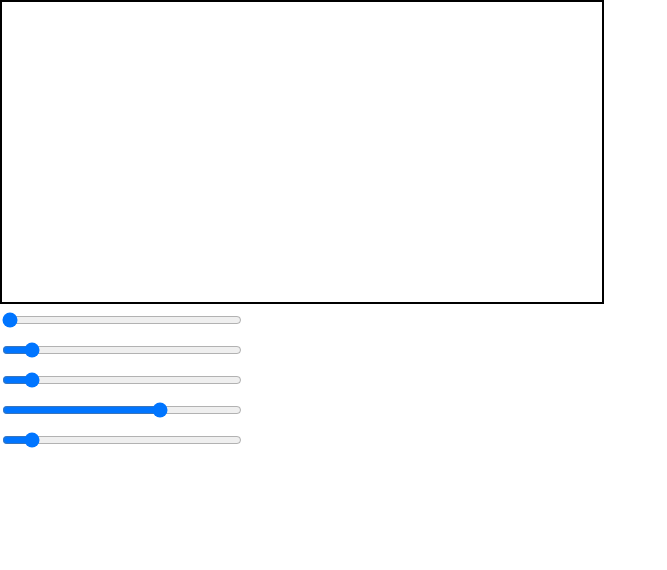
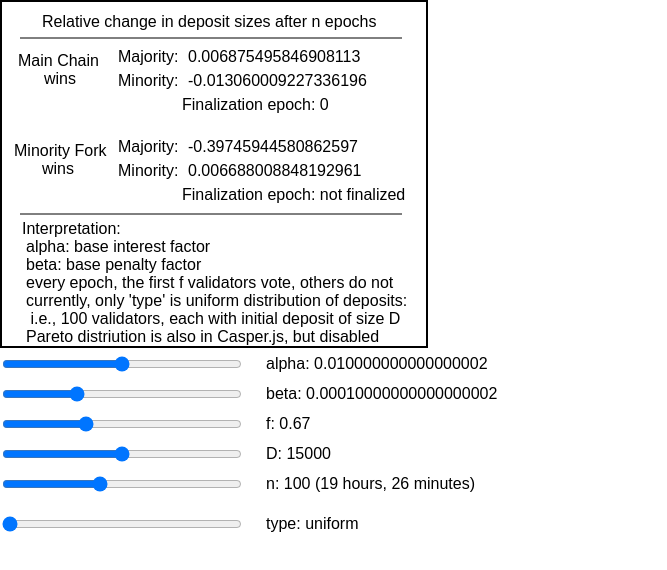
Before and after one commit to daniel-sutd/daniel-sutd.github.io, a plain HTML site: page index.html in a window 1280 px wide. Shown: the whole page, without its empty margins (0-667 px from the left). Drawn offline with Linux system fonts and the light colour scheme.

Commit message:
Add files via upload

```diff
--- a/index.html
+++ b/index.html
@@ -4,17 +4,19 @@
         <meta charset="utf-8"/>
         <link rel="stylesheet" type="text/css" href="main.css">
         <script src="js/Casper.js"></script>
-        <script src="js/MatrixDisplay.js"></script>
+        <script src="js/ResultDisplay.js"></script>
         <script src="js/SliderDisplay.js"></script>
     </head>
     <body>
-        <input id="typeSlider" class="typeSlider" type="range" min="0" max="2" value = "0" step="1" />
-        <input id="nSlider" class="nSlider" type="range" min="0" max="100" value = "0" step="any" />
-        <input id="pSlider" class="pSlider" type="range" min="0" max="100" value = "0" step="any" />
         <input id="alphaSlider" class="alphaSlider" type="range" min="0" max="100" value = "0" step="any" />
         <input id="betaSlider" class="betaSlider" type="range" min="0" max="100" value = "0" step="any" />
-        <canvas id="matrixCanvas" class="matrixCanvas" width="600" height="300"></canvas>
-        <canvas id="sliderCanvas" class="sliderCanvas" width="300" height="460"></canvas>
+        <input id="fSlider" class="fSlider" type="range" min="0" max="100" value = "0" step="any" />
+        <input id="nSlider" class="nSlider" type="range" min="0" max="100" value = "0" step="any" />
+        <input id="DSlider" class="DSlider" type="range" min="0" max="100" value = "0" step="any" />
+
+        <input id="typeSlider" class="typeSlider" type="range" min="0" max="0" value = "0" step="1" />
+        <canvas id="ResultCanvas" class="ResultCanvas" width="424" height="344"></canvas>
+        <canvas id="sliderCanvas" class="sliderCanvas" width="300" height="544"></canvas>
         <script src="js/Controls.js"></script>
     </body>
 </html>
--- a/js/Casper.js
+++ b/js/Casper.js
@@ -9,12 +9,14 @@ class Casper {
         this.baseInterestFactor = baseInterestFactor;
         this.basePenaltyFactor = basePenaltyFactor;
 
-        this.rewardFactor = 0;
         this.depositScaleFactor = Casper.INITIAL_SCALE_FACTOR;
+        this.rewardFactor = 0; // the initial value has some impact during the first epoch because it impacts the deposit factor rescale
 
         this.totalVoteUnscaled = 0;
         this.epoch = 0;
-        this.ESF = 1;
+        this.lastJustifiedEpoch = 0;
+        this.lastFinalizedEpoch = -1;
+        this.finalizationEpoch = 0;
 
         this.D = D;
         this.f = f;
@@ -22,9 +24,6 @@ class Casper {
 
         this.initFraction(D, f, setting);
         this.initDeposits(D, setting);
-
-        //console.log(this.validatorDeposits);
-        //console.log(this.validatorVoteProbs);
 	}
 
 	initFraction(D, f, setting) {
@@ -110,14 +109,23 @@ class Casper {
 		return result;
 	}
 
+    getESF() {
+        return this.epoch - this.lastFinalizedEpoch;
+    }
+
     getCollectiveReward() {
         var votePercentage = this.totalVoteUnscaled/this.getTotalDepositsUnscaled();
-		if(this.ESF >= 2) votePercentage = 0;
+		if(this.getESF() > 2) votePercentage = 0;
         return votePercentage;
     }
 
     getScaledDeposit(i) {
         return this.validatorDeposits[i] * this.depositScaleFactor;
+    }
+
+    getFinalizationEpoch() {
+        if(this.getESF() == 1) return this.finalizationEpoch;
+        else return "not finalized";
     }
 
 	processEpoch() {
@@ -132,7 +140,7 @@ class Casper {
 		this.depositScaleFactor = this.depositScaleFactor * (1 + this.getCollectiveReward()*this.rewardFactor/2 - this.rewardFactor);
 
 		// update reward factor
-		this.rewardFactor = this.baseInterestFactor/Math.sqrt(this.getTotalDepositsUnscaled() * this.depositScaleFactor) + this.basePenaltyFactor * this.ESF;
+		this.rewardFactor = this.baseInterestFactor/Math.sqrt(this.getTotalDepositsUnscaled() * this.depositScaleFactor) + this.basePenaltyFactor * this.getESF();
 
 		// update deposits
 		this.totalVoteUnscaled = 0;
@@ -141,22 +149,20 @@ class Casper {
 				this.validatorDeposits[i] += this.validatorDeposits[i] * this.rewardFactor;
 				this.totalVoteUnscaled += this.validatorDeposits[i];
 			}
-		}
-
-		if(this.totalVoteUnscaled/this.getTotalDepositsUnscaled() > 2./3) {
-			this.ESF = 1;
-		} else {
-			this.ESF++;
+            // check for justification/finalization
+            if(this.totalVoteUnscaled/this.getTotalDepositsUnscaled() > 2./3 && this.lastJustifiedEpoch < this.epoch) {
+                if(this.lastJustifiedEpoch == this.epoch-1) {
+                    if(this.epoch - this.lastFinalizedEpoch >= 3) this.finalizationEpoch = this.epoch; // just for tracing purposes
+                    this.lastFinalizedEpoch = this.epoch-1;
+                }
+                this.lastJustifiedEpoch = this.epoch;
+            }
 		}
 	}
 
     processEpochs(n) {
         for(var i=0;i<n;i++) {
             this.processEpoch();
-        }
-        var scaledDeps = [];
-        for(var i=0;i<this.numValidators;i++) {
-            scaledDeps[i] = this.validatorDeposits[i] * this.depositScaleFactor;
         }
     }
 }
@@ -166,3 +172,5 @@ Casper.PARETO4LOG5 = 1;
 Casper.PARETO4LOG5REV = 2;
 
 Casper.INITIAL_SCALE_FACTOR = 10000000000;
+
+Casper.BASE_NUM_VALIDATORS = 100;
--- a/js/Controls.js
+++ b/js/Controls.js
@@ -1,29 +1,35 @@
-resetSlider = function() {
+initSlider = function() {
     //document.getElementById('pSlider').value = 100 * trace.getCurrentTime() / (trace.maxTime - trace.minTime);
 
-    document.getElementById('pSlider').value = 67;
-    document.getElementById('alphaSlider').value = 10;
-    document.getElementById('betaSlider').value = 10;
-    document.getElementById('nSlider').value = 10;
+    document.getElementById('fSlider').value = 34;
+    document.getElementById('alphaSlider').value = 100 - 10*(3 + Math.log(0.01)/Math.log(0.1));
+    document.getElementById('betaSlider').value = 100 - 10*(3 + Math.log(0.0001)/Math.log(0.1));
+    document.getElementById('nSlider').value = 20*Math.log(100)/Math.log(10);
+    document.getElementById('DSlider').value = 12*Math.log(14999.5)/Math.log(10);
     document.getElementById('typeSlider').value = 0;
+    //console.log((Math.log(0.0001)/Math.log(0.1)+3)*10);
+    //console.log(100 - 10*(3 + Math.log(0.0001)/Math.log(0.1)));
 }
 
 redrawDisplay = function() {
-    var p = (document.getElementById('pSlider').valueAsNumber / 100);
+    var f = (document.getElementById('fSlider').valueAsNumber / 200)+0.5;
     var alpha = (Math.pow(0.1, (100 - document.getElementById('alphaSlider').valueAsNumber) / 10-3));
     var beta = (Math.pow(0.1, (100 - document.getElementById('betaSlider').valueAsNumber) / 10-3));
-    var n = (Math.ceil(Math.pow(10, document.getElementById('nSlider').valueAsNumber/16)));
+    var n = (Math.ceil(Math.pow(10, document.getElementById('nSlider').valueAsNumber/20)));
+    var D = (Math.ceil(Math.pow(10, document.getElementById('DSlider').valueAsNumber/12)));
     var type = (document.getElementById('typeSlider').valueAsNumber);
-    matrixDisplay.redraw(type, alpha, beta, p, n);
-    sliderDisplay.redraw(type, alpha, beta, p, n);
+    ResultDisplay.redraw(type, alpha, beta, f, n, D);
+    sliderDisplay.redraw(type, alpha, beta, f, n, D);
 }
 
-document.getElementById('pSlider').addEventListener("input", redrawDisplay, false);
+document.getElementById('fSlider').addEventListener("input", redrawDisplay, false);
 document.getElementById('alphaSlider').addEventListener("input", redrawDisplay, false);
 document.getElementById('betaSlider').addEventListener("input", redrawDisplay, false);
 document.getElementById('nSlider').addEventListener("input", redrawDisplay, false);
+document.getElementById('DSlider').addEventListener("input", redrawDisplay, false);
 document.getElementById('typeSlider').addEventListener("input", redrawDisplay, false);
 
-matrixDisplay = new MatrixDisplay();
+ResultDisplay = new ResultDisplay();
 sliderDisplay = new SliderDisplay();
-resetSlider();
+initSlider();
+redrawDisplay();
--- /dev/null
+++ b/js/ResultDisplay.js
@@ -0,0 +1,68 @@
+class ResultDisplay {
+
+    constructor() {
+
+    }
+
+    getDepositChange(casper, idx) {
+        return (casper.getScaledDeposit(idx)/Casper.INITIAL_SCALE_FACTOR - casper.validatorInitDeposits[idx])/casper.validatorInitDeposits[idx];
+    }
+
+    redraw(type, alpha, beta, f, n, D) {
+        var canvas = document.getElementById('ResultCanvas');
+        var context = canvas.getContext('2d');
+
+        var casperMC = new Casper(Casper.BASE_NUM_VALIDATORS, D * Casper.INITIAL_SCALE_FACTOR, type, f, alpha, beta);
+        casperMC.processEpochs(n);
+        var casperSF = new Casper(Casper.BASE_NUM_VALIDATORS, D * Casper.INITIAL_SCALE_FACTOR, type, 1-f, alpha, beta);
+        casperSF.reverseDeposits(); // only needed for now disabled Pareto distribution of deposits
+        casperSF.processEpochs(n);
+
+        context.clearRect(0, 0, canvas.width, canvas.height);
+        context.font = "16px Arial";
+
+        // top
+        context.fillText("Relative change in deposit sizes after n epochs", 40, 25);
+        context.beginPath();
+        context.moveTo(18,36);
+        context.lineTo(400,36);
+        context.stroke();
+
+        // actual content
+        context.fillText("Main Chain",16,ResultDisplay.BASE_Y-4);
+        context.fillText("wins",42,ResultDisplay.BASE_Y+14);
+
+        context.fillText("Majority:",116,ResultDisplay.BASE_Y-8);
+        context.fillText("Minority:",116,ResultDisplay.BASE_Y+16);
+
+        context.fillText("Minority Fork",12,ResultDisplay.BASE_Y+86);
+        context.fillText("wins",40,ResultDisplay.BASE_Y+104);
+
+        context.fillText("Majority:",116,ResultDisplay.BASE_Y+82);
+        context.fillText("Minority:",116,ResultDisplay.BASE_Y+106);
+
+        context.fillText(this.getDepositChange(casperMC, casperMC.numValidators-1),186,ResultDisplay.BASE_Y-8);
+        context.fillText(this.getDepositChange(casperMC, 0),186,ResultDisplay.BASE_Y+16);
+        context.fillText("Finalization epoch: "+casperMC.getFinalizationEpoch(), 180,ResultDisplay.BASE_Y+40);
+
+        context.fillText(this.getDepositChange(casperSF, 0),186,ResultDisplay.BASE_Y+82);
+        context.fillText(this.getDepositChange(casperSF, casperSF.numValidators-1),186,ResultDisplay.BASE_Y+106);
+        context.fillText("Finalization epoch: "+casperSF.getFinalizationEpoch(), 180,ResultDisplay.BASE_Y+130);
+
+        // botom
+        context.beginPath();
+        context.moveTo(18,ResultDisplay.BASE_Y+144);
+        context.lineTo(400,ResultDisplay.BASE_Y+144);
+        context.stroke();
+
+        context.fillText("Interpretation:", 20, ResultDisplay.BASE_Y+164);
+        context.fillText("alpha: base interest factor", 24, ResultDisplay.BASE_Y+182);
+        context.fillText("beta: base penalty factor", 24, ResultDisplay.BASE_Y+200);
+        context.fillText("every epoch, the first f validators vote, others do not", 24, ResultDisplay.BASE_Y+218);
+        context.fillText("currently, only 'type' is uniform distribution of deposits:", 24, ResultDisplay.BASE_Y+236);
+        context.fillText(" i.e., 100 validators, each with initial deposit of size D", 24, ResultDisplay.BASE_Y+254);
+        context.fillText("Pareto distriution is also in Casper.js, but disabled", 24, ResultDisplay.BASE_Y+272);
+    }
+}
+
+ResultDisplay.BASE_Y = 68;
--- a/js/SliderDisplay.js
+++ b/js/SliderDisplay.js
@@ -4,17 +4,20 @@ class SliderDisplay {
 
     }
 
-    redraw(type, alpha, beta, p, n) {
+    redraw(type, alpha, beta, p, n, D) {
         var canvas = document.getElementById('sliderCanvas');
         var context = canvas.getContext('2d');
 
         context.clearRect(0, 0, canvas.width, canvas.height);
         context.font = "16px Arial";
-        context.fillText("type: "+SliderDisplay.TYPES[type], 6, SliderDisplay.BASE_Y+12);
-        context.fillText("alpha: "+ alpha,6,SliderDisplay.BASE_Y+42);
-        context.fillText("beta: "+beta,6,SliderDisplay.BASE_Y+72);
-        context.fillText("f: "+p,6,SliderDisplay.BASE_Y+102);
-        context.fillText("n: "+n,6,SliderDisplay.BASE_Y+132);
+
+        context.fillText("alpha: "+ alpha,6,SliderDisplay.BASE_Y+15);
+        context.fillText("beta: "+beta,6,SliderDisplay.BASE_Y+45);
+        context.fillText("f: "+p,6,SliderDisplay.BASE_Y+75);
+        context.fillText("D: "+D,6,SliderDisplay.BASE_Y+105);
+        context.fillText("n: "+n+" ("+SliderDisplay.timeAtEpoch(n)+")",6,SliderDisplay.BASE_Y+135);
+
+        context.fillText("type: "+SliderDisplay.TYPES[type], 6, SliderDisplay.BASE_Y+175);
         /*context.fillText("node "+this.node.index,6,16);
         context.fillText("pos: ["+this.node.x+", "+this.node.y+"]",6,34);
         context.fillText("pp: "+this.node.pp,6,52);
@@ -30,4 +33,19 @@ class SliderDisplay {
 
 SliderDisplay.TYPES = ["uniform", "pareto4log5", "pareto4log5rev"];
 
-SliderDisplay.BASE_Y = 310;
+SliderDisplay.BASE_Y = 354;
+
+SliderDisplay.timeAtEpoch = function (epoch) {
+    var seconds = Math.floor(700 * epoch); // 50 blocks * 14 seconds/block
+    var minutes = Math.floor(seconds / 60);
+    var hours = Math.floor(minutes / 60);
+    var days = Math.floor(hours / 24);
+    var weeks = Math.floor(days / 7);
+    var years = Math.floor(days / 365);
+    if(years >= 1) return years+" years, "+(days-years*365)+" days";
+    if(weeks >= 1) return weeks+" weeks, "+(days - 7*weeks)+" days";
+    if(days >= 1) return days+" days, "+(hours - 24*days)+" hours";
+    if(hours >= 1)  return hours+" hours, "+(minutes - 60*hours)+" minutes";
+    if(minutes >= 1)  return minutes+" minutes, "+(seconds - 60*minutes)+" seconds";
+    return seconds+" seconds";
+}
--- a/main.css
+++ b/main.css
@@ -4,7 +4,7 @@
     height:400px;
 }
 
-.matrixCanvas {
+.ResultCanvas {
     border: 2px solid black;
     position: absolute;
     left: 0px;
@@ -22,38 +22,45 @@ body {
     padding: 0px;
 }
 
-.typeSlider {
-    position: absolute;
-    left: 0px;
-    top: 310px;
-    width: 240px;
-}
-
 .alphaSlider {
     position: absolute;
     left: 0px;
-    top: 340px;
+    top: 354px;
     width: 240px;
 }
 
 .betaSlider {
     position: absolute;
     left: 0px;
-    top: 370px;
+    top: 384px;
     width: 240px;
 }
 
 
-.pSlider {
+.fSlider {
     position: absolute;
     left: 0px;
-    top: 400px;
+    top: 414px;
+    width: 240px;
+}
+
+.DSlider {
+    position: absolute;
+    left: 0px;
+    top: 444px;
     width: 240px;
 }
 
 .nSlider {
     position: absolute;
     left: 0px;
-    top: 430px;
+    top: 474px;
     width: 240px;
 }
+
+.typeSlider {
+    position: absolute;
+    left: 0px;
+    top: 514px;
+    width: 240px;
+}
```
